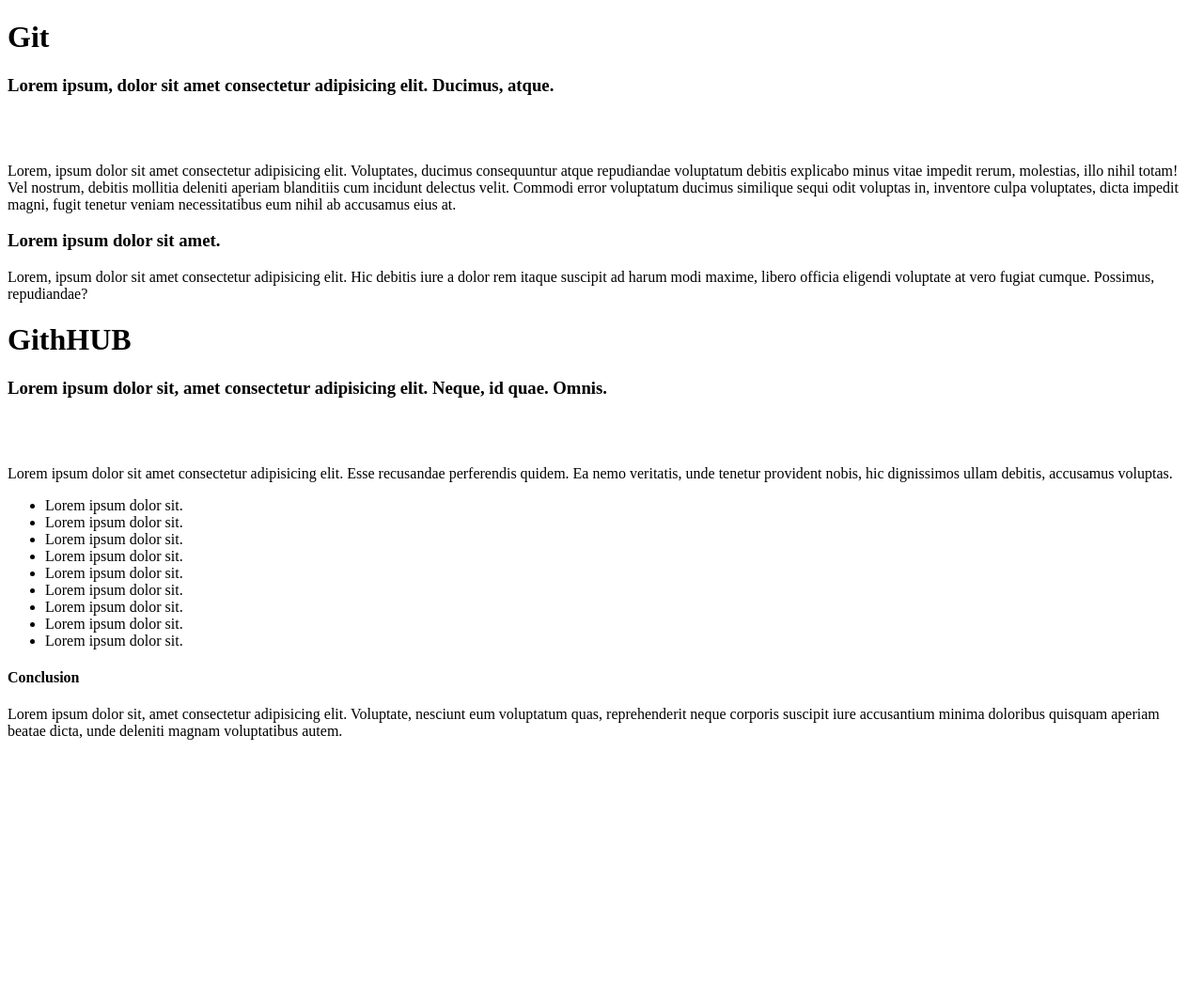
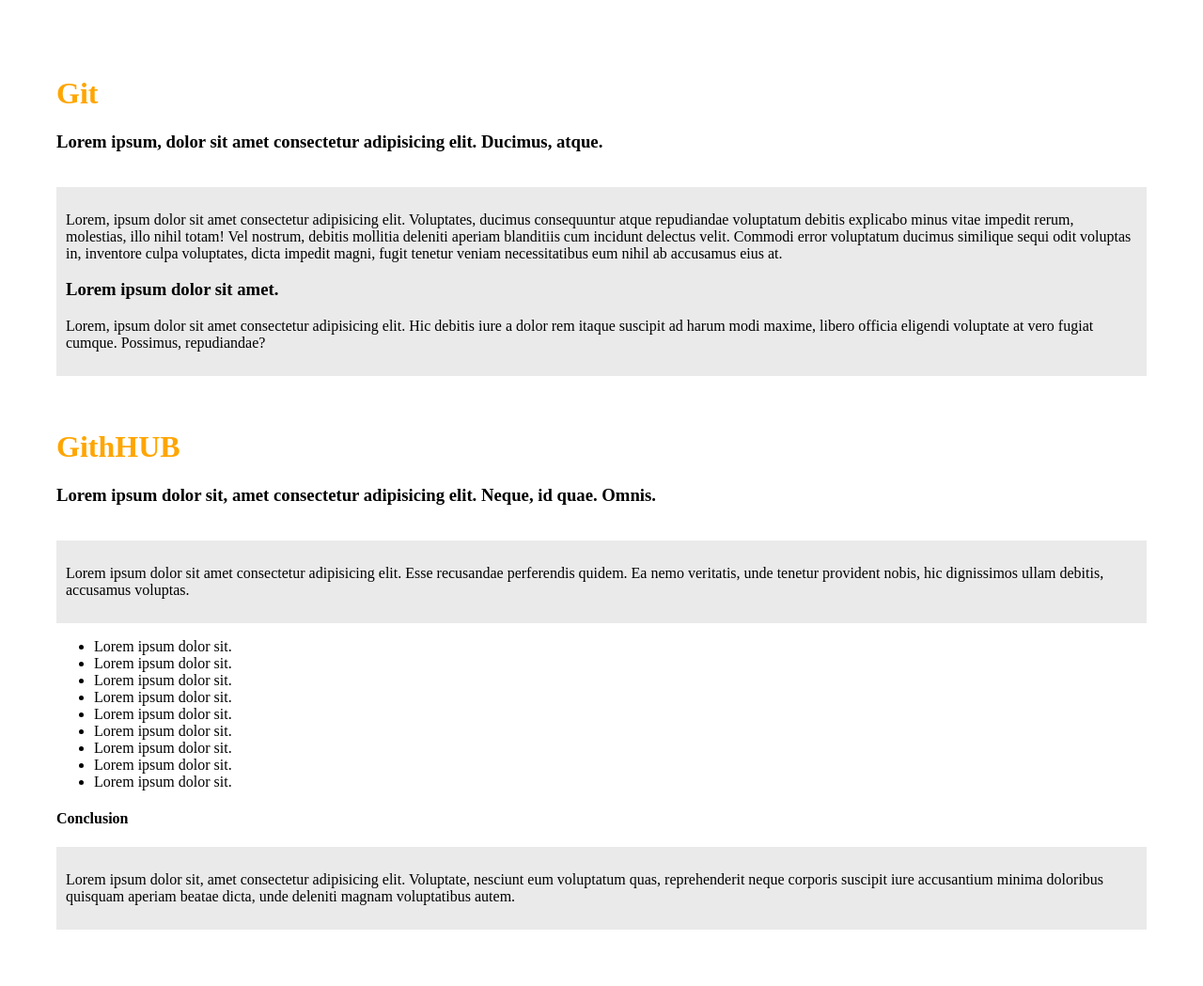
Before and after one commit to Babacar-arch/Apprendre-github, a PHP site: page / in a window 1280 px wide. Shown: the whole page at 94% size. Before the commit the page ends 787 px from the top, so only its background shows below. Run offline with PHP 8.4, Linux system fonts and the light colour scheme.

Commit message:
ajout de mise en page 1

```diff
--- a/index.php
+++ b/index.php
@@ -6,26 +6,49 @@
     <meta name="viewport" content="width=device-width, initial-scale=1.0">
     <meta name="description" content="Débuter avec git & gitHUB!!">
     <title>⪢ Apprendre Git/GitHUB : Les bases de la versionning avec Git/GitHUB - MaxLook</title>
+
+    <style>
+    body {
+        margin: 30px;
+        padding: 30px;
+    }
+
+    h1 {
+        color: orange;
+    }
+
+    .p_lesson {
+        padding: 10px;
+        background: #EAEAEA;
+    }
+    </style>
 </head>
 
 <body>
     <h1>Git</h1>
     <h3>Lorem ipsum, dolor sit amet consectetur adipisicing elit. Ducimus, atque.</h3>
-    <br><br>
+    <br>
+    <div class="p_lesson">
         <p>Lorem, ipsum dolor sit amet consectetur adipisicing elit. Voluptates, ducimus consequuntur atque repudiandae
             voluptatum debitis explicabo minus vitae impedit rerum, molestias, illo nihil totam! Vel nostrum, debitis
             mollitia deleniti aperiam blanditiis cum incidunt delectus velit. Commodi error voluptatum ducimus similique
-        sequi odit voluptas in, inventore culpa voluptates, dicta impedit magni, fugit tenetur veniam necessitatibus eum
+            sequi odit voluptas in, inventore culpa voluptates, dicta impedit magni, fugit tenetur veniam necessitatibus
+            eum
             nihil ab accusamus eius at.</p>
         <h3>Lorem ipsum dolor sit amet.</h3>
-    <p>Lorem, ipsum dolor sit amet consectetur adipisicing elit. Hic debitis iure a dolor rem itaque suscipit ad harum
+        <p>Lorem, ipsum dolor sit amet consectetur adipisicing elit. Hic debitis iure a dolor rem itaque suscipit ad
+            harum
             modi maxime, libero officia eligendi voluptate at vero fugiat cumque. Possimus, repudiandae?</p>
-
+    </div>
+    <br><br>
     <h1>GithHUB</h1>
     <h3>Lorem ipsum dolor sit, amet consectetur adipisicing elit. Neque, id quae. Omnis.</h3>
-    <br><br>
-    <p>Lorem ipsum dolor sit amet consectetur adipisicing elit. Esse recusandae perferendis quidem. Ea nemo veritatis,
+    <br>
+    <div class="p_lesson">
+        <p>Lorem ipsum dolor sit amet consectetur adipisicing elit. Esse recusandae perferendis quidem. Ea nemo
+            veritatis,
             unde tenetur provident nobis, hic dignissimos ullam debitis, accusamus voluptas.</p>
+    </div>
     <ul>
         <li>Lorem ipsum dolor sit.</li>
         <li>Lorem ipsum dolor sit.</li>
@@ -39,9 +62,13 @@
     </ul>
 
     <h4>Conclusion</h4>
-    <p>Lorem ipsum dolor sit, amet consectetur adipisicing elit. Voluptate, nesciunt eum voluptatum quas, reprehenderit
-        neque corporis suscipit iure accusantium minima doloribus quisquam aperiam beatae dicta, unde deleniti magnam
+    <div class="p_lesson">
+        <p>Lorem ipsum dolor sit, amet consectetur adipisicing elit. Voluptate, nesciunt eum voluptatum quas,
+            reprehenderit
+            neque corporis suscipit iure accusantium minima doloribus quisquam aperiam beatae dicta, unde deleniti
+            magnam
             voluptatibus autem.</p>
+    </div>
 </body>
 
 </html>
```
Lines whose indentation alone changed are shown as unchanged.
